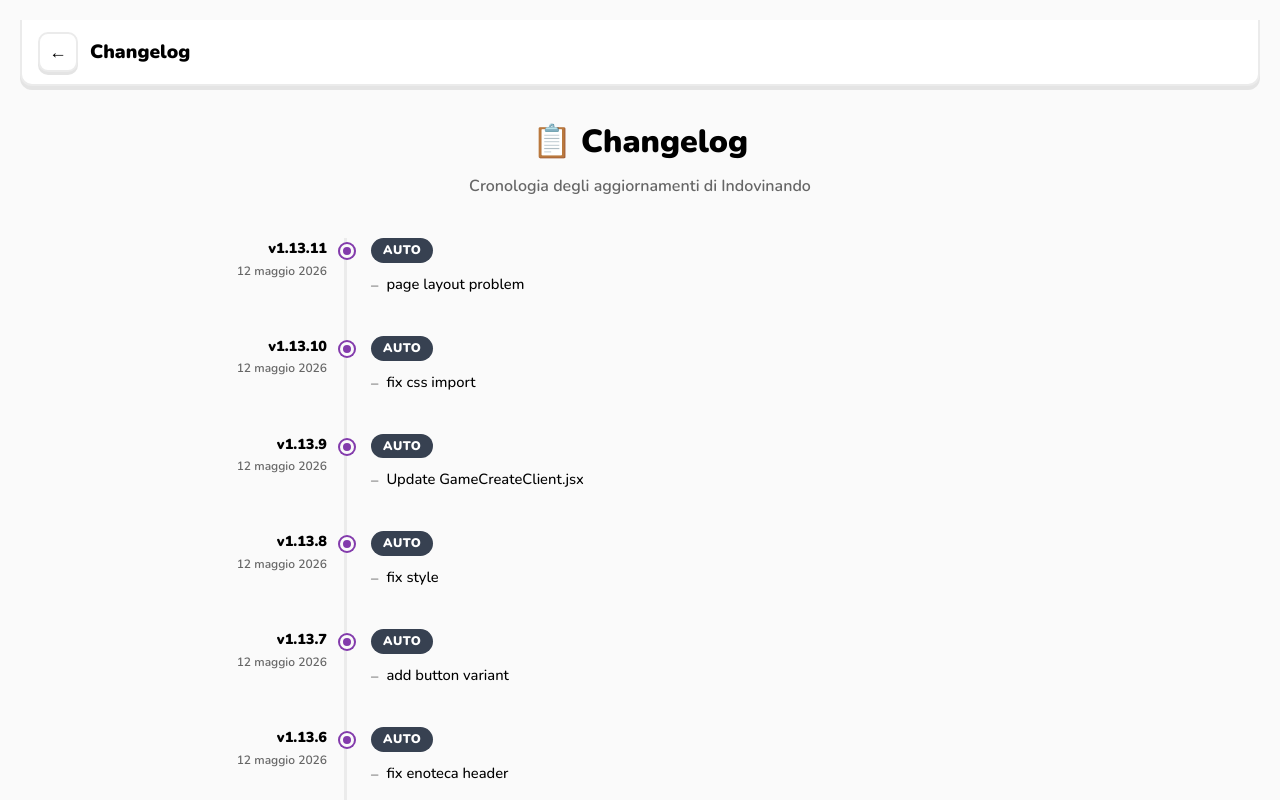
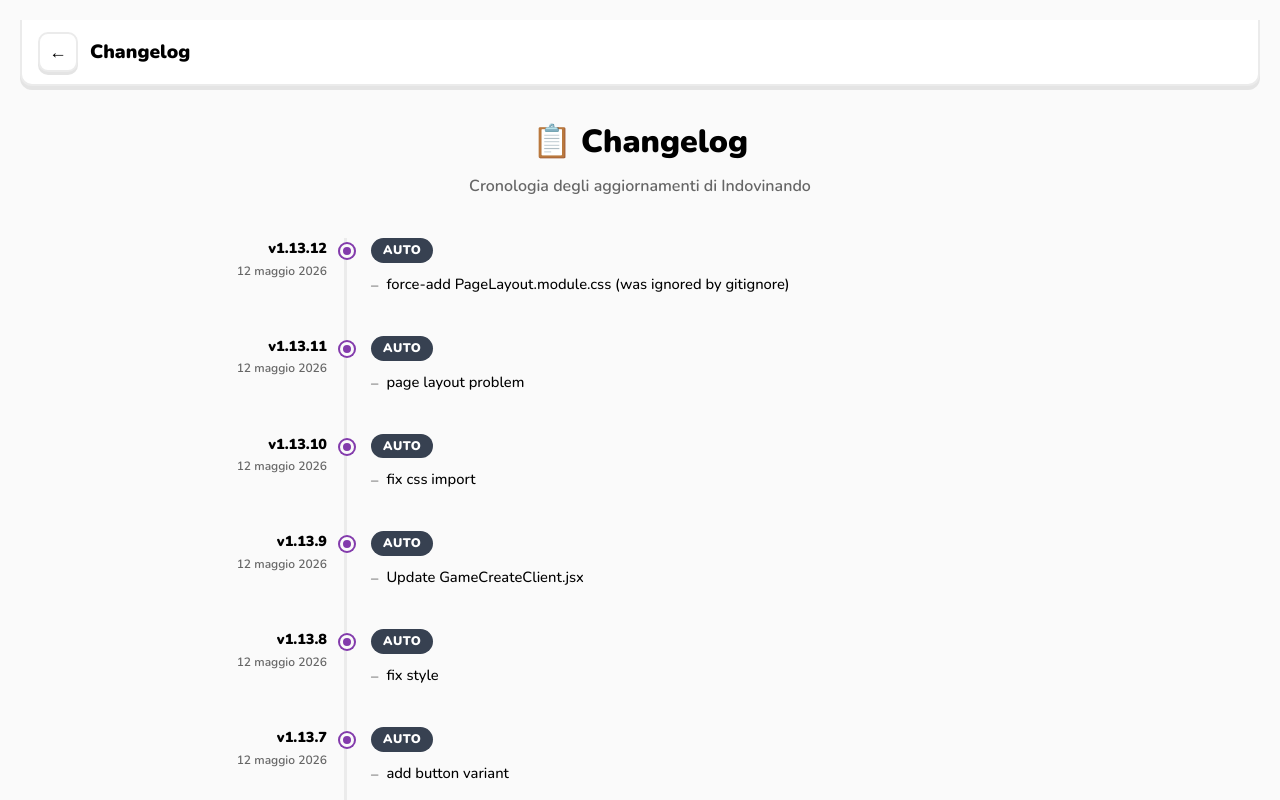
Before and after one commit to Phosl/indovinando, a Next.js app: page /changelog in a window 1280 px wide. Shown: the top 800 px of the page. Built offline with nearby package versions, Linux system fonts and the light colour scheme; no server answers.

Commit message:
chore: update changelog

```diff
--- a/src/app/changelog/page.js
+++ b/src/app/changelog/page.js
@@ -7,6 +7,15 @@
 }
 
 const CHANGELOG = [
+  {
+    version: '1.13.12',
+    date: '12 maggio 2026',
+    label: 'Auto',
+    changes: [
+      'force-add PageLayout.module.css (was ignored by gitignore)',
+    ],
+  },
+
   {
     version: '1.13.11',
     date: '12 maggio 2026',
```
